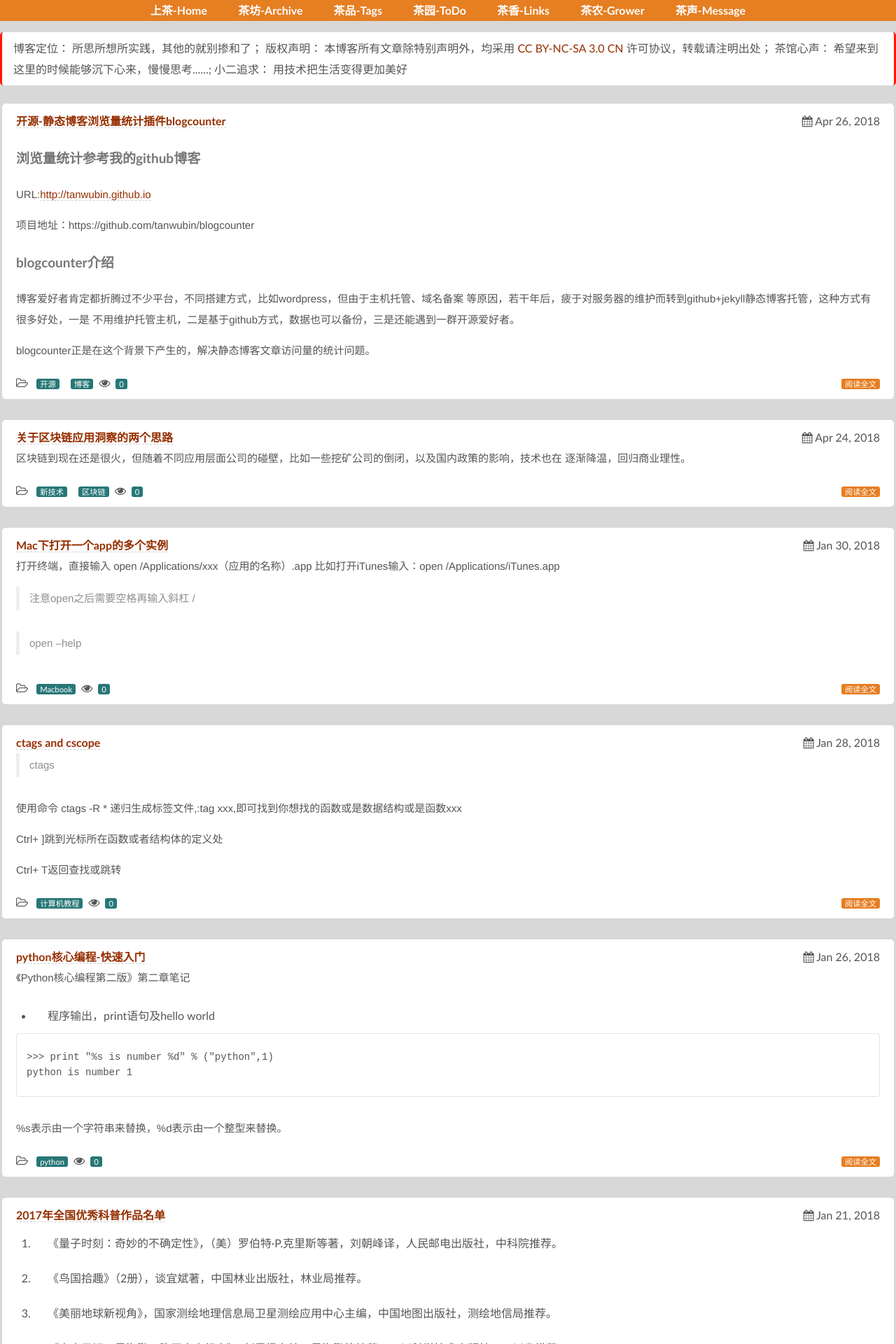
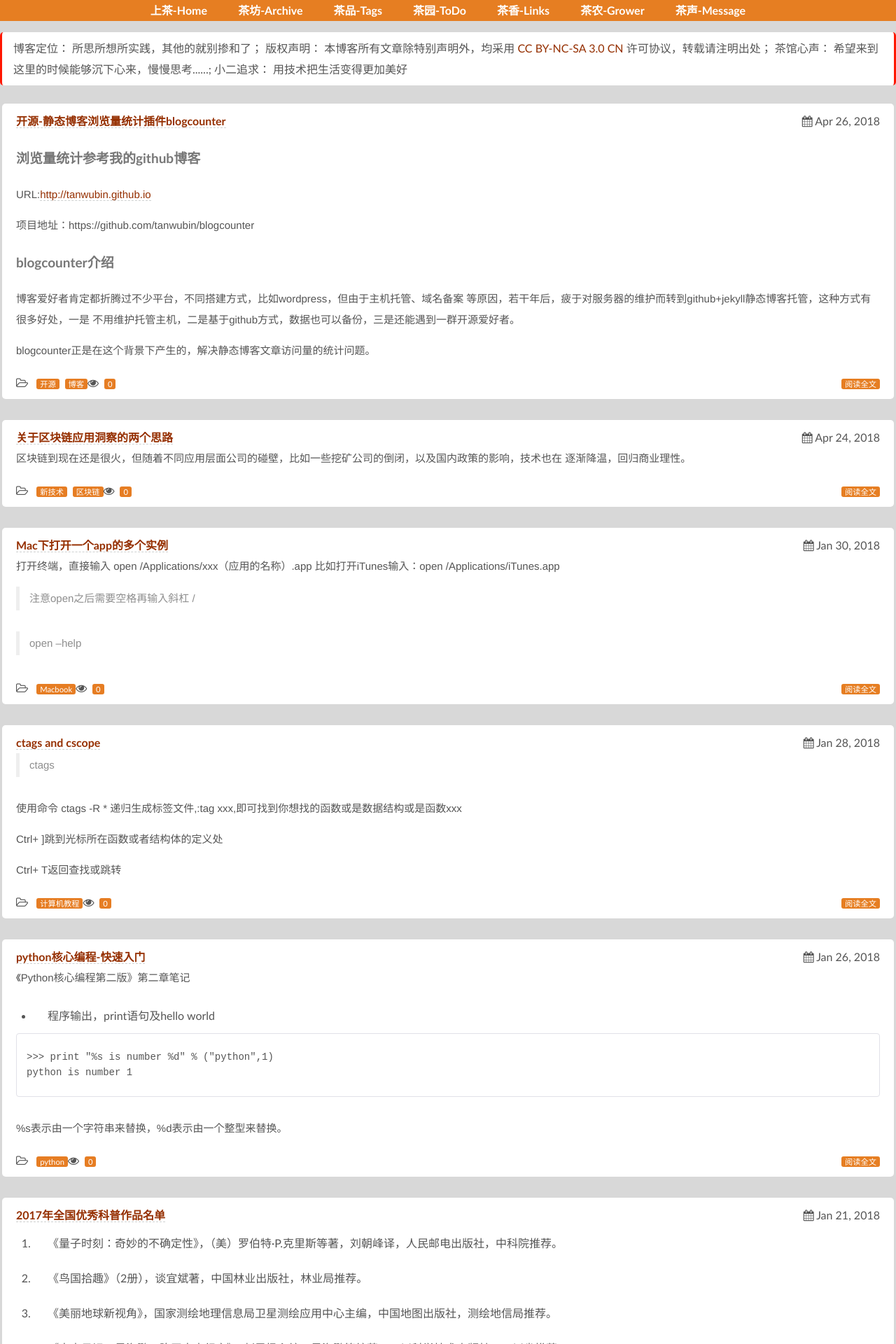
Before and after one commit to fk1091889767/tanwubin.github.io, a Jekyll site: the page built from index.html, in a window 1280 px wide. Shown: the top 1920 px of the page at 70% size. Built offline with Jekyll 4.4.1, drawn with Linux system fonts in a browser that asks for light colours; nearby versions of some CDN libraries.

Commit message:
tag间距调整

```diff
--- a/_includes/themes/effector-wide/index.html
+++ b/_includes/themes/effector-wide/index.html
@@ -9,7 +9,7 @@
     <br>
     <span class="tags"><i class="fa fa-folder-open-o" aria-hidden="true"></i>&nbsp;
     {% for tag in post.tags %}
-    <a class="labeltag label-important" href="/tag/#{{ tag }}">{{ tag }}</a>&nbsp;&nbsp;
+    <a class="labeltag label-important" href="/tag/#{{ tag }}">{{ tag }}</a>
     {% endfor %}
     </span>
     <span class="views"><i class="fa fa-eye" aria-hidden="true"></i>
--- a/assets/css/effector-wide.css
+++ b/assets/css/effector-wide.css
@@ -381,7 +381,7 @@ hr.style-one {
     /*font-weight: bold;*/
     color: #fff;
     /*text-transform: uppercase;*/
-    background-color: #287777;
+    background-color: #e67d23;
     -webkit-border-radius: 3px;
     -moz-border-radius: 3px;
     border-radius: 3px;
```
